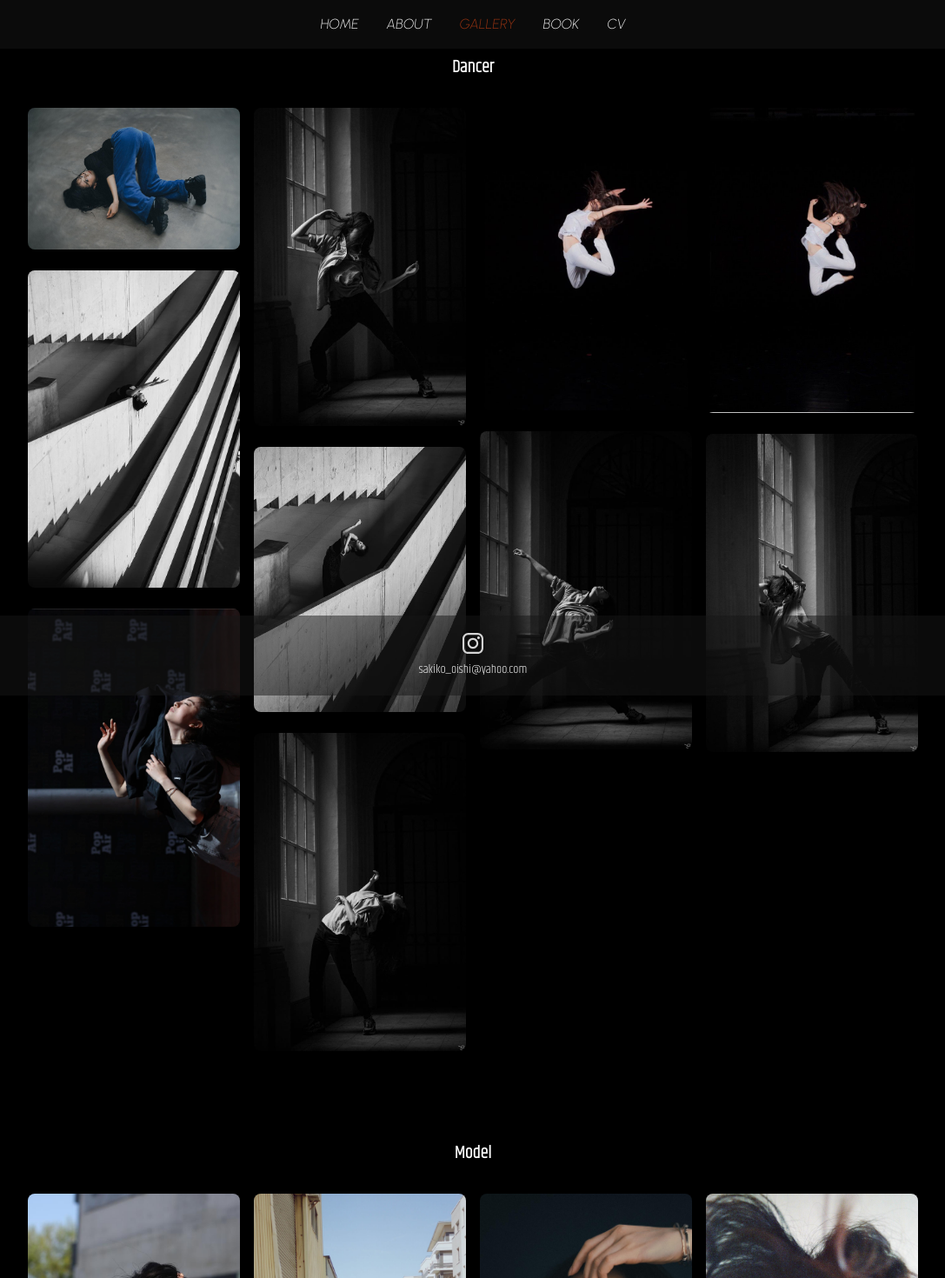
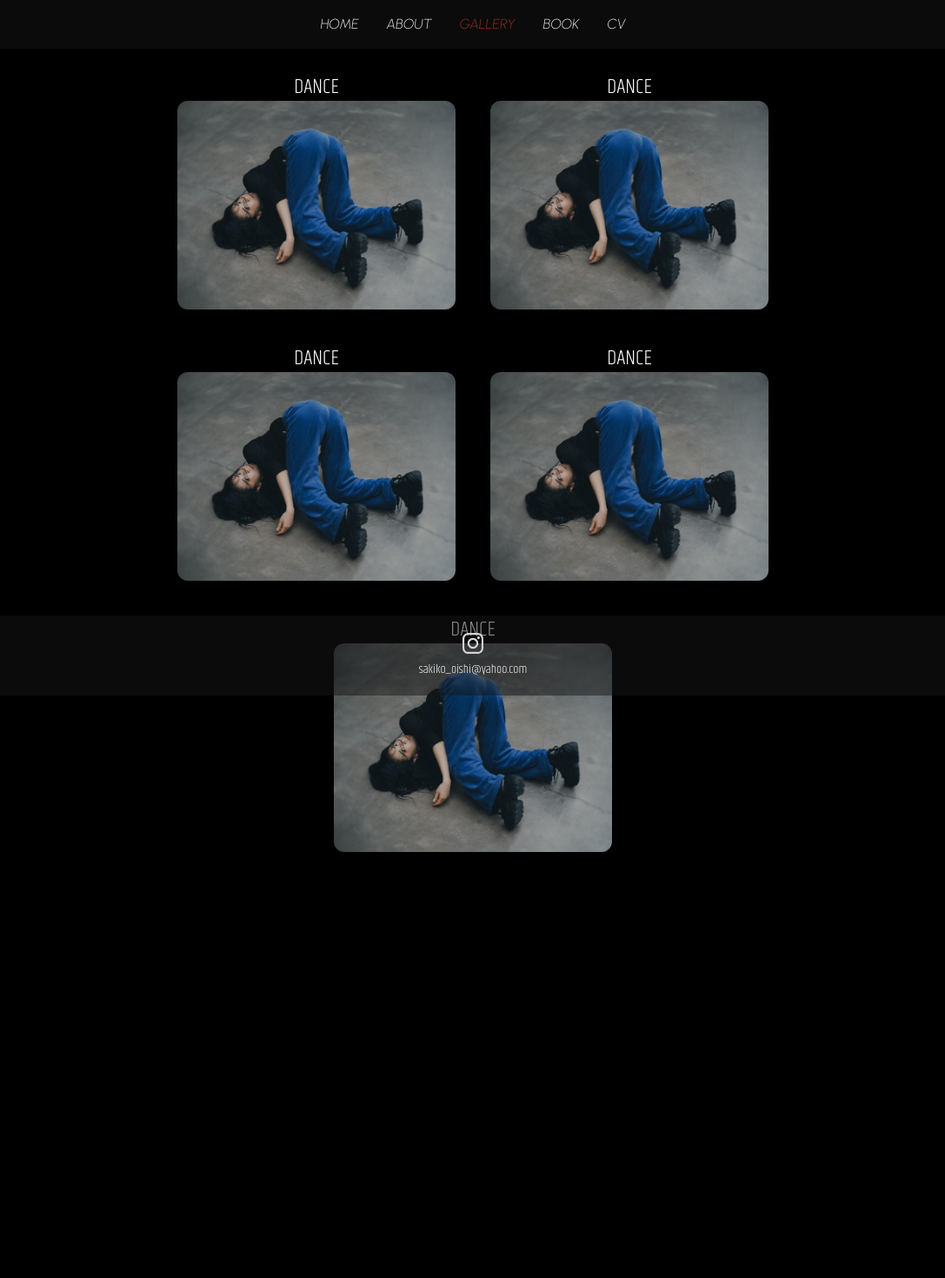
Before and after one commit to VivienIngrams/Sakiko, a Next.js app: page /gallery in a window 1280 px wide. Shown: the top 1470 px of the page at 87% size, without its empty margins (96-1183 px from the left). After the commit the page ends 1064 px from the top, so only its background shows below. Built offline with nearby package versions, Linux system fonts and the light colour scheme.

Commit message:
Galler index page design

```diff
--- a/src/globalStyles.scss
+++ b/src/globalStyles.scss
@@ -51,5 +51,5 @@ th {
 }
 
 th {
-  font-weight: 600;
+  font-weight: 400;
 }
--- a/src/pages/About.tsx
+++ b/src/pages/About.tsx
@@ -28,7 +28,7 @@ const About: FC = memo(() => {
                     </div>
                   </div>
                 )}{' '}
-                <p className="prose prose-sm  p-5 max-w-sm text-center w text-xl font-khand font-thin text-gray-300 sm:prose-base md:max-w-screen-xl">
+                <p className="prose prose-sm  p-5 max-w-sm text-center w text-lg font-khand font-thin text-gray-300 sm:prose-base md:max-w-screen-xl">
                   {description}
                 </p>
               </div>
--- a/src/pages/gallery/index.tsx
+++ b/src/pages/gallery/index.tsx
@@ -18,96 +18,62 @@ import Header from '../../components/Sections/Header';
 import {galleryItemsDance, galleryItemsHands, galleryItemsModel, galleryItemsStage, SectionId} from '../../data/data';
 // import VideoPlayer from './Video';
 
+const danceImage = galleryItemsDance[0].image;
+const handsImage = galleryItemsDance[0].image;
+const stageImage = galleryItemsStage[0].image;
+// const videosImage = galleryItemsVideos[0].image;
+const modelImage = galleryItemsModel[0].image;
+
 const Gallery: FC = memo(() => {
   return (
     <>
       <Header />
-      <Section className="bg-neutral-1000" sectionId={SectionId.Gallery}>
-        <div className="mb-20 flex flex-col gap-y-8">
-          <h2 className="self-center text-xl font-bold text-white">Dancer</h2>
-          <div className=" w-full columns-2 md:columns-3 lg:columns-4">
-            {galleryItemsDance.map((item, index) => {
-              const {image} = item;
-              return (
-                <div className="pb-6" key={`${index}`}>
-                  <div
-                    className={classNames(
-                      'relative h-max w-full overflow-hidden rounded-lg shadow-lg shadow-black/30 lg:shadow-xl',
-                    )}>
-                    <Image alt="Sakiko" layout="responsive" placeholder="blur" src={image} />
-                    {/* <ItemOverlay item={item} /> */}
+      <Section className="bg-black" sectionId={SectionId.Gallery}>
+        <div className="flex items-center justify-center min-h-screen">
+          <div className="sm:col-span-2 flex flex-col 2xl:flex-nowrap md:flex-wrap md:flex-row justify-center md:max-w-screen-xl">
+            <div className="col-span-1 m-5 flex justify-center">
+              <div className="flex flex-col justify-center">
+                <p className="text-center text-2xl font-thin uppercase text-white">Dance</p>
+                <div className="md:h-100 relative h-60 w-40 overflow-hidden rounded-xl md:w-80">
+                  <Image alt="about-me-image" layout="fill" objectFit="cover" src={danceImage} />
                 </div>
               </div>
-              );
-            })}
+            </div>
+            <div className="col-span-1 m-5 flex justify-center">
+              <div className="flex flex-col justify-center">
+                <p className="text-center text-2xl font-thin uppercase text-white">Dance</p>
+                <div className="md:h-100 relative h-60 w-40 overflow-hidden rounded-xl md:w-80">
+                  <Image alt="about-me-image" layout="fill" objectFit="cover" src={danceImage} />
                 </div>
               </div>
-        <div className="mb-20 flex flex-col gap-y-8">
-          <h2 className="self-center text-xl font-bold text-white">Model</h2>
-          <div className=" w-full columns-2 md:columns-3 lg:columns-4">
-            {galleryItemsModel.map((item, index) => {
-              const {image} = item;
-              return (
-                <div className="pb-6" key={`${index}`}>
-                  <div
-                    className={classNames(
-                      'relative h-max w-full overflow-hidden rounded-lg shadow-lg shadow-black/30 lg:shadow-xl',
-                    )}>
-                    <Image alt="Sakiko" layout="responsive" placeholder="blur" src={image} />
-                    {/* <ItemOverlay item={item} /> */}
+            </div>
+            <div className="col-span-1 m-5 flex justify-center">
+              <div className="flex flex-col justify-center">
+                <p className="text-center text-2xl font-thin uppercase text-white">Dance</p>
+                <div className="md:h-100 relative h-60 w-40 overflow-hidden rounded-xl md:w-80">
+                  <Image alt="about-me-image" layout="fill" objectFit="cover" src={danceImage} />
                 </div>
               </div>
-              );
-            })}
             </div>
-        </div>{' '}
-        <div className="mb-20 flex flex-col gap-y-8">
-          <h2 className="self-center text-xl font-bold text-white">Hands</h2>
-          <div className=" w-full columns-2 md:columns-3 lg:columns-4">
-            {galleryItemsHands.map((item, index) => {
-              const {image} = item;
-              return (
-                <div className="pb-6" key={`${index}`}>
-                  <div
-                    className={classNames(
-                      'relative h-max w-full overflow-hidden rounded-lg shadow-lg shadow-black/30 lg:shadow-xl',
-                    )}>
-                    <Image alt="Sakiko" layout="responsive" placeholder="blur" src={image} />
-                    {/* <ItemOverlay item={item} /> */}
-                    {/* <ReactPlayer  url='https://www.instagram.com/p/CWSXNKVo7KO/' /> */}
+            <div className="col-span-1 m-5 flex justify-center">
+              <div className="flex flex-col justify-center">
+                <p className="text-center text-2xl font-thin uppercase text-white">Dance</p>
+                <div className="md:h-100 relative h-60 w-40 overflow-hidden rounded-xl md:w-80">
+                  <Image alt="about-me-image" layout="fill" objectFit="cover" src={danceImage} />
                 </div>
               </div>
-              );
-            })}
+            </div>
+            <div className="col-span-1 m-5 flex justify-center">
+              <div className="flex flex-col justify-center">
+                <p className="text-center text-2xl font-thin uppercase text-white">Dance</p>
+                <div className="md:h-100 relative h-60 w-40 overflow-hidden rounded-xl md:w-80">
+                  <Image alt="about-me-image" layout="fill" objectFit="cover" src={danceImage} />
                 </div>
               </div>
-        <div className="mb-20 flex flex-col gap-y-8">
-          <h2 className="self-center text-xl font-bold text-white">On Stage</h2>
-          <div className=" w-full columns-2 md:columns-3 lg:columns-4">
-            {galleryItemsStage.map((item, index) => {
-              const {image} = item;
-              return (
-                <div className="pb-6" key={`${index}`}>
-                  <div
-                    className={classNames(
-                      'relative h-max w-full overflow-hidden rounded-lg shadow-lg shadow-black/30 lg:shadow-xl',
-                    )}>
-                    <Image alt="Sakiko" layout="responsive" placeholder="blur" src={image} />
-                    {/* <ItemOverlay item={item} /> */}
             </div>
-                </div>
-              );
-            })}
           </div>
         </div>
       </Section>
-      <div className="inset-x-0 -bottom-4 flex justify-center sm:-top-6">
-        <Link
-          className="rounded-full bg-neutral-100 p-1 ring-white ring-offset-2 ring-offset-gray-700/80 focus:outline-none focus:ring-2 sm:p-2"
-          href='/Gallery'>
-          <ChevronUpIcon className="h-6 w-6 bg-transparent sm:h-8 sm:w-8" />
-        </Link>
-      </div>
       <Footer />
     </>
   );
```
Lines whose indentation alone changed are shown as unchanged.
